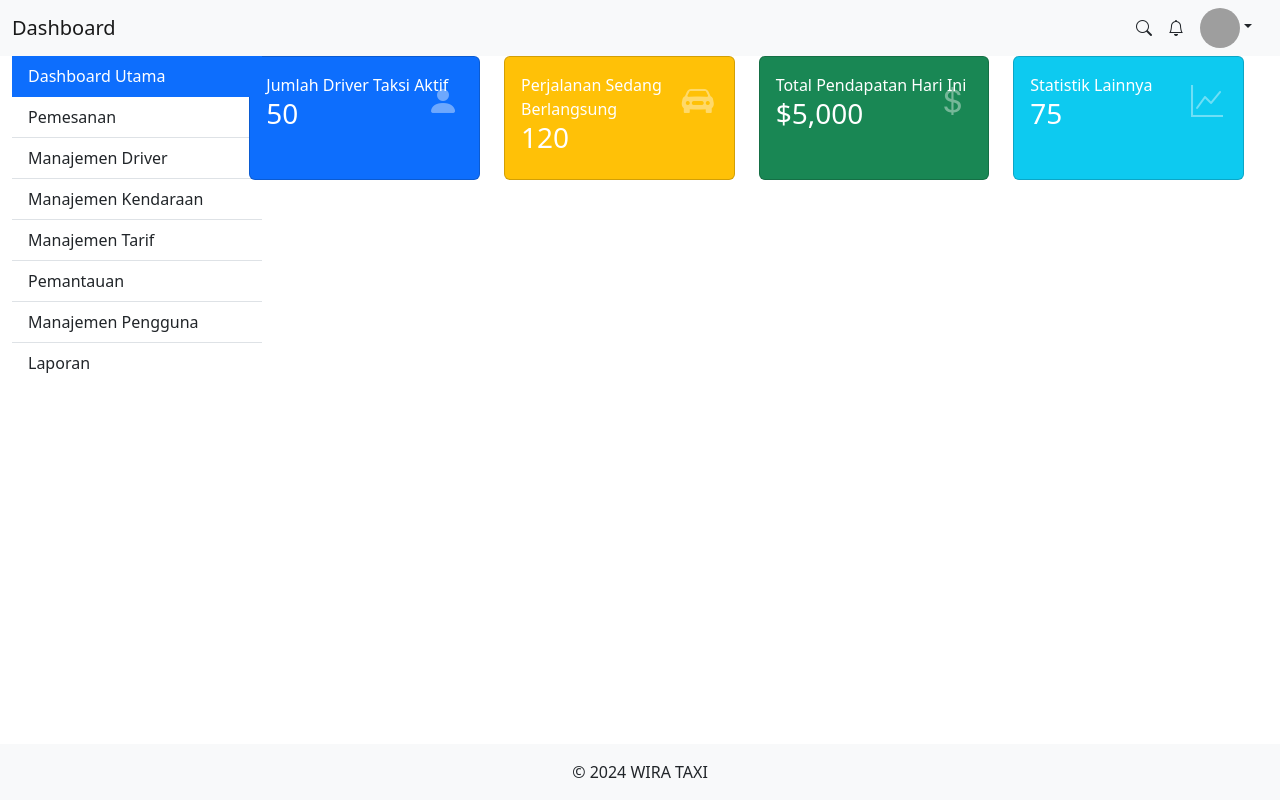
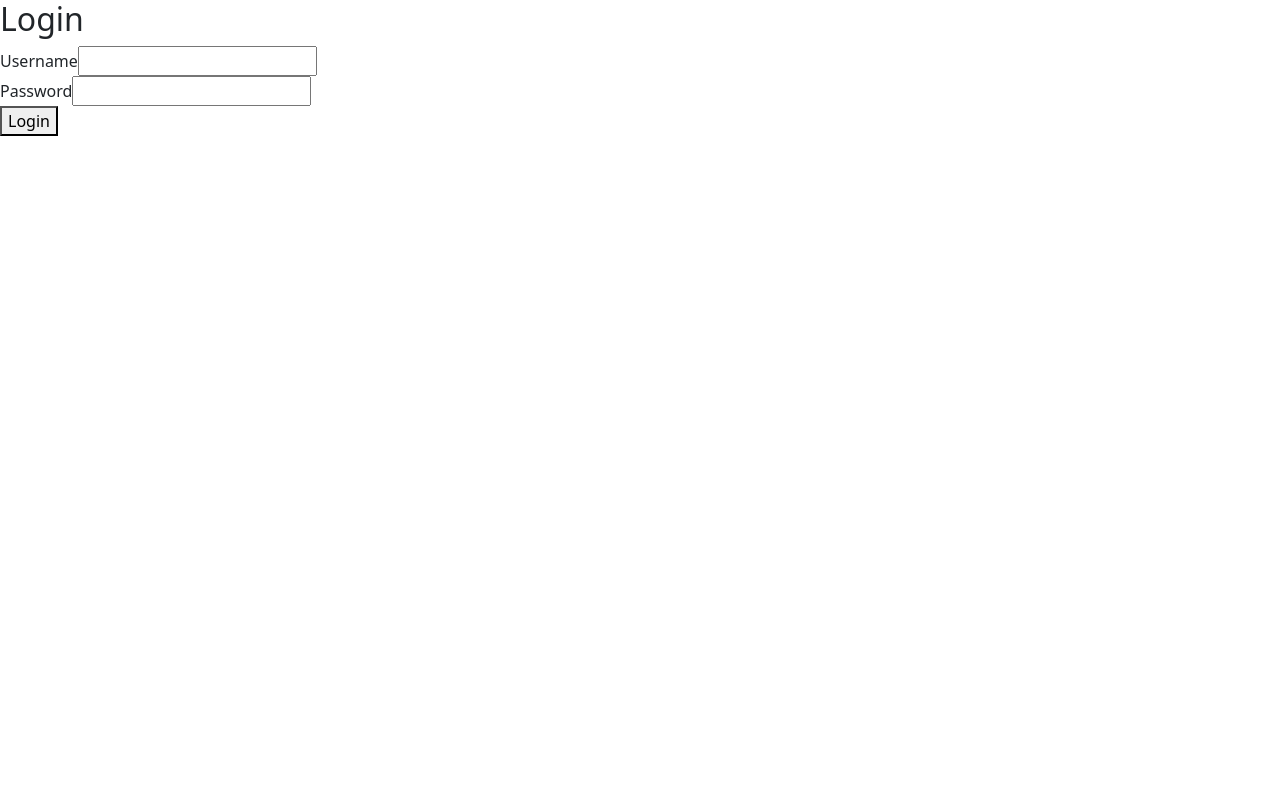
Before and after one commit to LeonardoDacosta29/WebWiraTaxi, a Vue app: page / in a window 1280 px wide. Built offline with nearby package versions, Linux system fonts and the light colour scheme; grey boxes are pictures that could not be loaded.

Commit message:
update codingan untuk penyesuaikan dua user

```diff
--- a/src/App.vue
+++ b/src/App.vue
@@ -1,41 +1,12 @@
 <template>
   <div id="app" class="d-flex flex-column min-vh-100">
-    <AdminHeader @toggle-sidebar="toggleSidebar" />
-    <div class="container-fluid flex-grow-1">
-      <div class="row">
-        <AdminSidebar :isSidebarVisible="isSidebarVisible" class="col-md-2" />
-
-        <main class="col-md-10 ms-md-auto col-lg-10 px-md-4 ml-3">
-          <router-view />
-        </main>
-      </div>
-    </div>
-    <AdminFooter />
+    <router-view/>
   </div>
 </template>
 
 <script>
-import AdminHeader from "./components/Header.vue";
-import AdminSidebar from "./components/AdminSidebar.vue";
-import AdminFooter from "./components/Footer.vue";
-
 export default {
-  name: "App",
-  components: {
-    AdminHeader,
-    AdminSidebar,
-    AdminFooter,
-  },
-  data() {
-    return {
-      isSidebarVisible: false,
-    };
-  },
-  methods: {
-    toggleSidebar() {
-      this.isSidebarVisible = !this.isSidebarVisible;
-    },
-  },
+  name: "App"
 };
 </script>
 
--- a/src/Views/AdminDashboardView.vue
+++ b/src/Views/AdminDashboardView.vue
@@ -0,0 +1,31 @@
+<template>
+    <div>
+      <Header />
+      <AdminSidebar />
+      <main>
+        <Dashboard />
+      </main>
+      <Footer />
+    </div>
+  </template>
+
+  <script>
+  import Header from '../components/Header.vue';
+  import AdminSidebar from '../components/AdminSidebar.vue';
+  import Footer from '../components/Footer.vue';
+  import Dashboard from '../components/Dashboard.vue';
+
+  export default {
+    name: 'AdminDashboardView',
+    components: {
+      Header,
+      AdminSidebar,
+      Footer,
+      Dashboard
+    }
+  };
+  </script>
+
+  <style scoped>
+  /* Style khusus untuk AdminDashboardView */
+  </style>
--- a/src/Views/LoginView.vue
+++ b/src/Views/LoginView.vue
@@ -0,0 +1,20 @@
+<template>
+    <div>
+      <Login />
+    </div>
+  </template>
+
+  <script>
+  import Login from '../components/Login.vue';
+
+  export default {
+    name: 'LoginView',
+    components: {
+      Login
+    }
+  };
+  </script>
+
+  <style scoped>
+  /* Style khusus untuk LoginView */
+  </style>
--- a/src/components/Footer.vue
+++ b/src/components/Footer.vue
@@ -1,14 +1,12 @@
 <template>
   <footer class="bg-light text-center text-lg-start mt-auto">
-      <div class="text-center p-3">
-        © 2024 WIRA TAXI
-      </div>
+    <div class="text-center p-3">© 2024 WIRA TAXI</div>
   </footer>
 </template>
 
 <script>
 export default {
-    name: 'AdminFooter'
+  name: "Footer",
 };
 </script>
 
--- a/src/components/Login.vue
+++ b/src/components/Login.vue
@@ -0,0 +1,44 @@
+<template>
+    <div class="login-container">
+      <h2>Login</h2>
+      <form @submit.prevent="login">
+        <div class="form-group">
+          <label for="username">Username</label>
+          <input type="text" id="username" v-model="username" required>
+        </div>
+        <div class="form-group">
+          <label for="password">Password</label>
+          <input type="password" id="password" v-model="password" required>
+        </div>
+        <button type="submit">Login</button>
+      </form>
+    </div>
+  </template>
+
+  <script>
+  export default {
+    name: 'Login',
+    data() {
+      return {
+        username: '',
+        password: ''
+      };
+    },
+    methods: {
+      login() {
+        // Implement login logic here
+        // After login, redirect based on role
+        const role = 'admin'; // Example role, replace with actual role checking logic
+        if (role === 'admin') {
+          this.$router.push('/admin-dashboard');
+        } else if (role === 'driver') {
+          this.$router.push('/driver-dashboard');
+        }
+      }
+    }
+  };
+  </script>
+
+  <style scoped>
+  /* Add your styles here */
+  </style>
```
Also changed, not shown: src/Views/DriverDahsboardView.vue (+31 -0 lines), src/components/DriverSidebar.vue (+56 -0 lines), src/main.js (+1 -13 lines), src/router/index.js (+17 -0 lines). Lines whose indentation alone changed are shown as unchanged.
